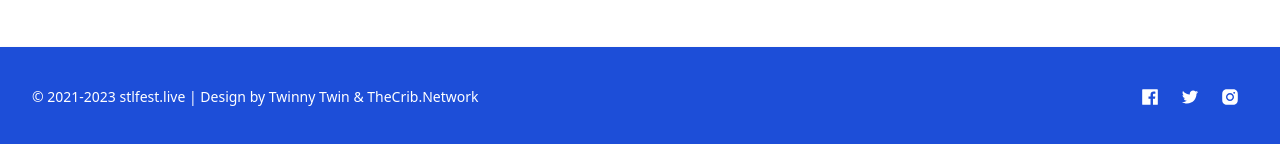
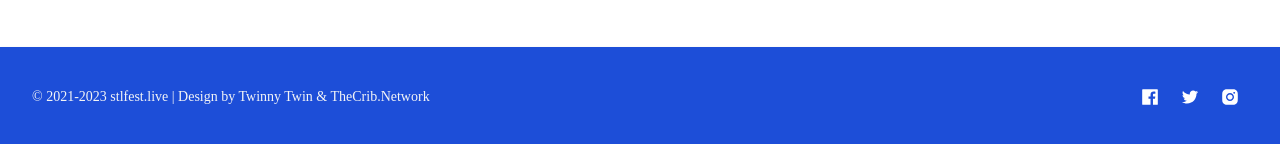
Before and after one commit to twinnytwin22/stlfest.live, a Next.js app: page / in a window 1280 px wide. Shown: the part 1327-1471 px from the top of the page. Built offline with nearby package versions, Linux system fonts and the light colour scheme; a web font is replaced by a local one.

Commit message:
Update Footer.tsx

```diff
--- a/ui/navigation/Footer.tsx
+++ b/ui/navigation/Footer.tsx
@@ -5,9 +5,9 @@ import SocialRow from '../Misc/SocialRow'
 
 function Footer() {
     return (
-        <div><footer className="bg-blue-700  shadow sm:flex sm:items-center sm:justify-between p-4 sm:p-6 xl:p-8">
-            <p className="mb-4 text-sm text-center text-white  sm:mb-0">
-                &copy; 2021-2023 <Link href="http://stlfest.live" className="hover:underline" target="_blank">stlfest.live</Link> | Design by Twinny Twin & TheCrib.Network
+        <div><footer className="bg-blue-700  shadow sm:flex sm:items-center sm:justify-between p-4 sm:p-6 xl:p-8 font-[owners] ">
+            <p className="mb-4 text-sm text-center md:text-left text-gray-100  sm:mb-0 md:whitespace-nowrap">
+                &copy; 2021-2023 <Link href="http://stlfest.live" className="hover:underline " >stlfest.live</Link> <Link className='hover:text-white hover:underline' href='http://thecrib.network'>| Design by Twinny Twin & TheCrib.Network</Link>
             </p>
             <SocialRow />
         </footer></div>
```
